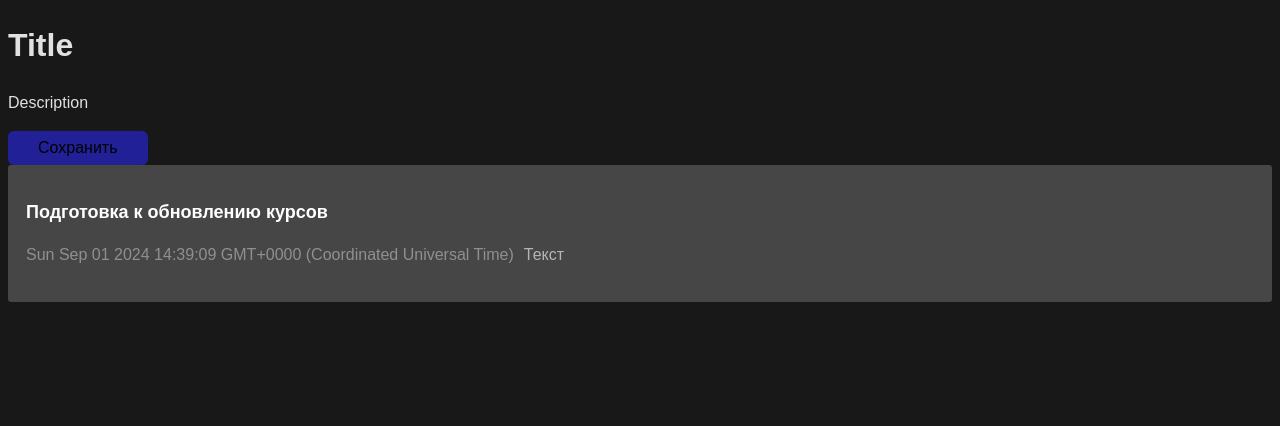
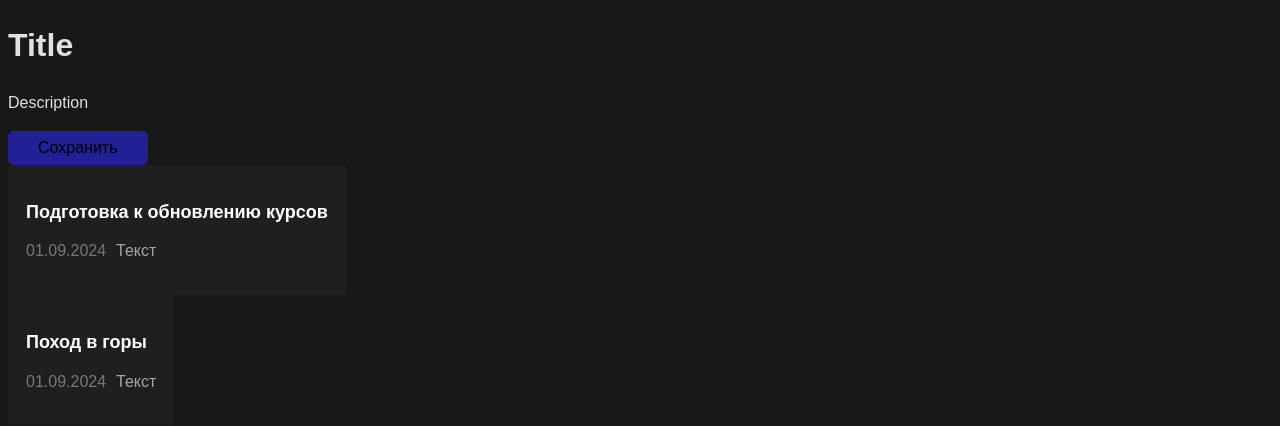
Before and after one commit to karbolinivan/note-app, a React (Vite) app: page / in a window 1280 px wide. Shown: the top 426 px of the page. Built offline with nearby package versions, Linux system fonts and the light colour scheme.

Commit message:
composition

```diff
--- a/src/App.jsx
+++ b/src/App.jsx
@@ -1,16 +1,43 @@
 import './App.css';
 import Button from './components/Button/Button';
+import CardButton from './components/CardButton/CardButton';
 import JornalItem from './components/JornalItem/JornalItem';
 
 // используем функциональный подход
 function App() {
+
+	const data = [
+		{
+			title: 'Подготовка к обновлению курсов',
+			date: new Date(),
+			text: 'Текст'
+		},
+		{
+			title: 'Поход в горы',
+			date: new Date(),
+			text: 'Текст'
+		}
+	];
 	return (
 	// должен быть один родительский элемент <>
 		<>
 			<h1>Title</h1>
 			<p>Description</p>
 			<Button />
-      <JornalItem />
+			<CardButton>
+				<JornalItem
+					title={data[0].title}
+					data={data[0].date}
+					text={data[0].text}
+				/>
+			</CardButton>
+			<CardButton>
+				<JornalItem
+					title={data[1].title}
+					data={data[1].date}
+					text={data[1].text}
+				/>
+			</CardButton>
 		</>
 	);
 	// возвращаем jsx разметку, которая потом преобразуется в js код
--- /dev/null
+++ b/src/components/CardButton/CardButton.css
@@ -0,0 +1,14 @@
+.card-button {
+    border-radius: 3px;
+    background: rgba(255, 255, 255, 0.03);
+    color: #fff;
+    padding: 18px;
+    border: none;
+    cursor: pointer;
+    text-align: start;
+    display: block;
+}
+
+.card-button:hover {
+    background-color: rgba(255, 255, 255, 0.1);
+}
--- /dev/null
+++ b/src/components/CardButton/CardButton.jsx
@@ -0,0 +1,11 @@
+import './CardButton.css';
+
+function CardButton({ children }) {
+	return (
+		<>
+			<button className="card-button">{children}</button>
+		</>
+	);
+}
+
+export default CardButton;
--- a/src/components/JornalItem/JornalItem.css
+++ b/src/components/JornalItem/JornalItem.css
@@ -1,10 +1,3 @@
-.jornal-item {
-  border-radius: 3px;
-  background-color: rgba(255, 255, 255, 0.2);
-  color: #fff;
-  padding: 18px;
-}
-
 .jornal-item__header {
   font-size: 18px;
   font-style: normal;
--- a/src/components/JornalItem/JornalItem.jsx
+++ b/src/components/JornalItem/JornalItem.jsx
@@ -1,18 +1,15 @@
 import './JornalItem.css';
 
-function JornalItem() {
-  const title = 'Подготовка к обновлению курсов';
-  const date = new Date();
-  const text = 'Текст';
+function JornalItem({ title, date, text }) {
+	const formatDate = new Intl.DateTimeFormat('ru-RU').format(date);
+
 	return (
 		<>
-      <div className="jornal-item">
 			<h2 className="jornal-item__header">{title}</h2>
 			<h2 className="jornal-item__body">
-          <div className="jornal-item__date">{date.toString()}</div>
+				<div className="jornal-item__date">{formatDate}</div>
 				<div className="jornal-item__text">{text}</div>
 			</h2>
-      </div>
 		</>
 	);
 }
--- a/src/main.jsx
+++ b/src/main.jsx
@@ -4,7 +4,7 @@
 import './index.css';
 
 ReactDOM.createRoot(document.getElementById('root')).render(
-  <React.StrictMode>
-    <App />
-  </React.StrictMode>
+	<React.StrictMode>
+		<App />
+	</React.StrictMode>
 );
--- a/vite.config.js
+++ b/vite.config.js
@@ -1,7 +1,7 @@
-import { defineConfig } from "vite";
-import react from "@vitejs/plugin-react-swc";
+import { defineConfig } from 'vite';
+import react from '@vitejs/plugin-react-swc';
 
 // https://vitejs.dev/config/
 export default defineConfig({
-  plugins: [react()],
+	plugins: [react()]
 });
```
Also changed, not shown: eslint.config.js (+25 -23 lines), src/components/Button/Button.jsx (+5 -5 lines). Lines whose indentation alone changed are shown as unchanged.
